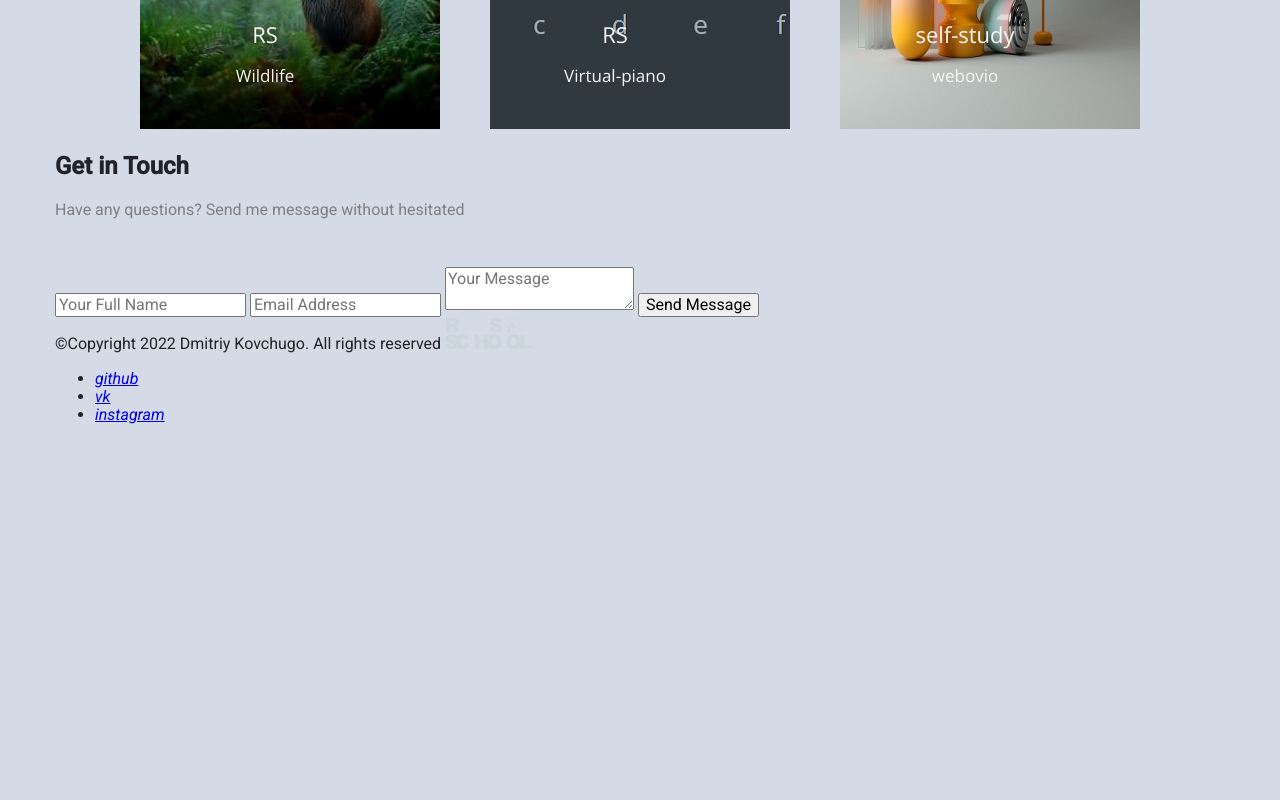
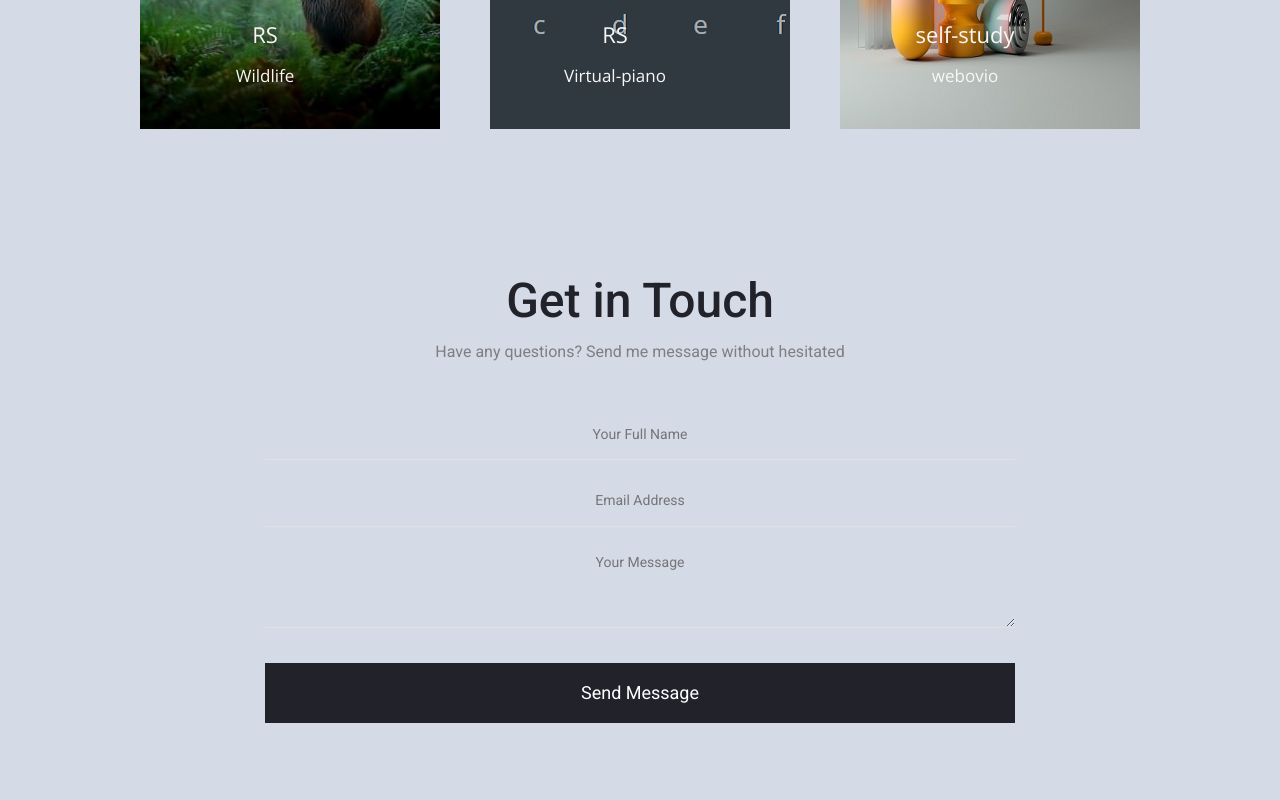
Before and after one commit to dicreate/rsschool-cv, a plain HTML site: page index.html in a window 1280 px wide. Shown: the part 2080-2880 px from the top of the page. Before the commit the page ends 2505 px from the top, so only its background shows below. Drawn offline with nearby package versions, Linux system fonts and the light colour scheme.

Commit message:
feat: styles for section form and footer

```diff
--- a/scss/style.scss
+++ b/scss/style.scss
@@ -173,6 +173,7 @@ header {
       padding-bottom:10px;
    }
 }
+
 .after-title {
    color:$text;
    font-size: 16px;
@@ -261,3 +262,86 @@ background: url(../img/slider-right.svg) 0 0 /100% no-repeat;
    outline:none;
    border:none;
 }
+
+.section-form {
+   padding-top:100px;
+   padding-bottom: 80px;
+   margin:0 auto;
+   text-align:center;
+}
+
+.section-form__title-h2 {
+   font-size:48px;
+   font-weight: 500;
+   max-height: 30px;
+}
+.form {
+   display:flex;
+   flex-direction:column;
+   max-width:750px;
+   margin:0 auto;
+   text-align:center;
+
+   &__input, &__textarea {
+      border:none;
+      outline:none;
+      border-bottom: 1px solid #e1e1e1;
+      font-size:14px;
+      padding:17px 25px;
+      text-align:center;
+      margin-bottom:15px;
+      box-sizing:border-box;
+      transition:0.3s;
+      background-color:#d4dae6;
+
+      &:focus {
+         outline:none;
+         border-bottom:1px solid $dark;
+      }
+   }
+
+   &__textarea {
+      padding:12px 25px;
+      min-height:86px;
+      margin-bottom:35px;
+   }
+}
+.btn {
+   color:#fff;
+   background-color: $dark;
+   font-size:18px;
+   text-decoration: none;
+   padding:20px 0;
+   border:none;
+}
+
+.btn:hover {
+   cursor:pointer;
+}
+
+.footer {
+   background-color:$dark;
+   padding:60px 40px;
+   margin-top:50px;
+}
+
+.footer-content {
+   display:flex;
+   justify-content: space-between;
+   align-items:center;
+   color:#fff;
+   font-size:16px;
+}
+
+.social-network {
+   display:flex;
+   list-style-type: none;
+   padding-left: none;
+   margin:0;
+   &__item{
+      margin-left:20px;
+   }
+   &__link{
+      color:#fff;
+   }
+}
```
Also changed, not shown: css/style.min.css.
